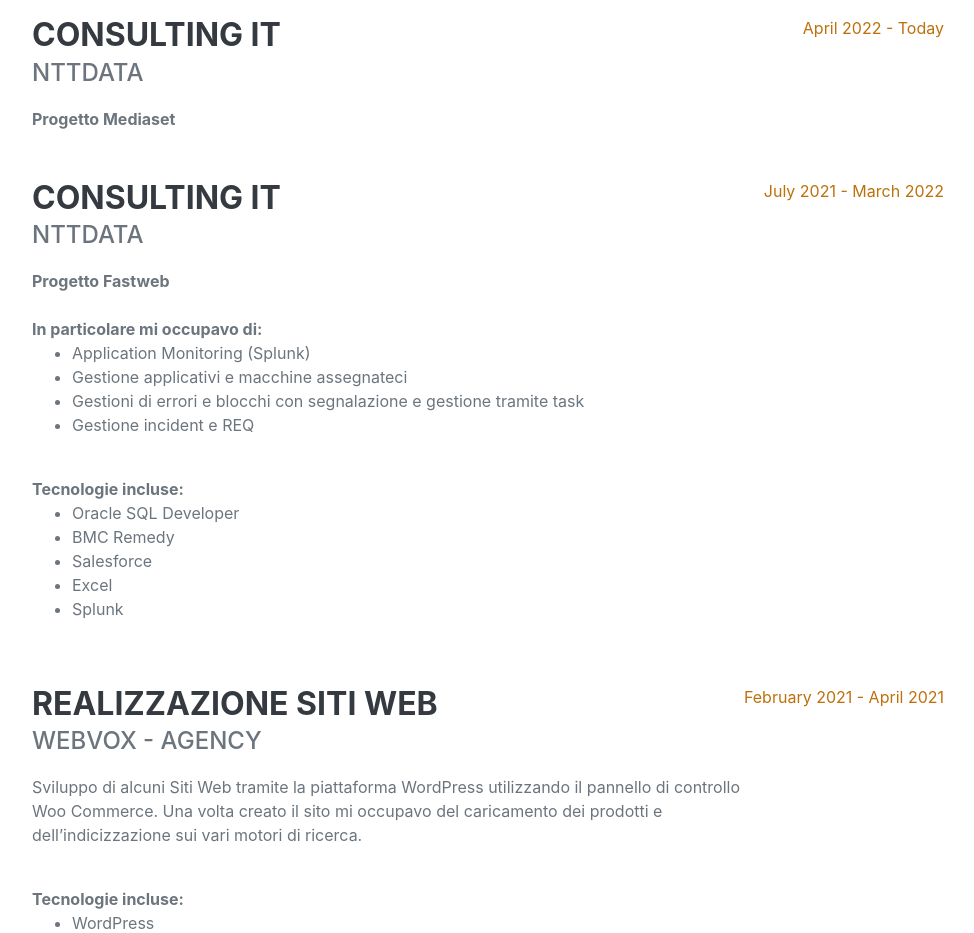
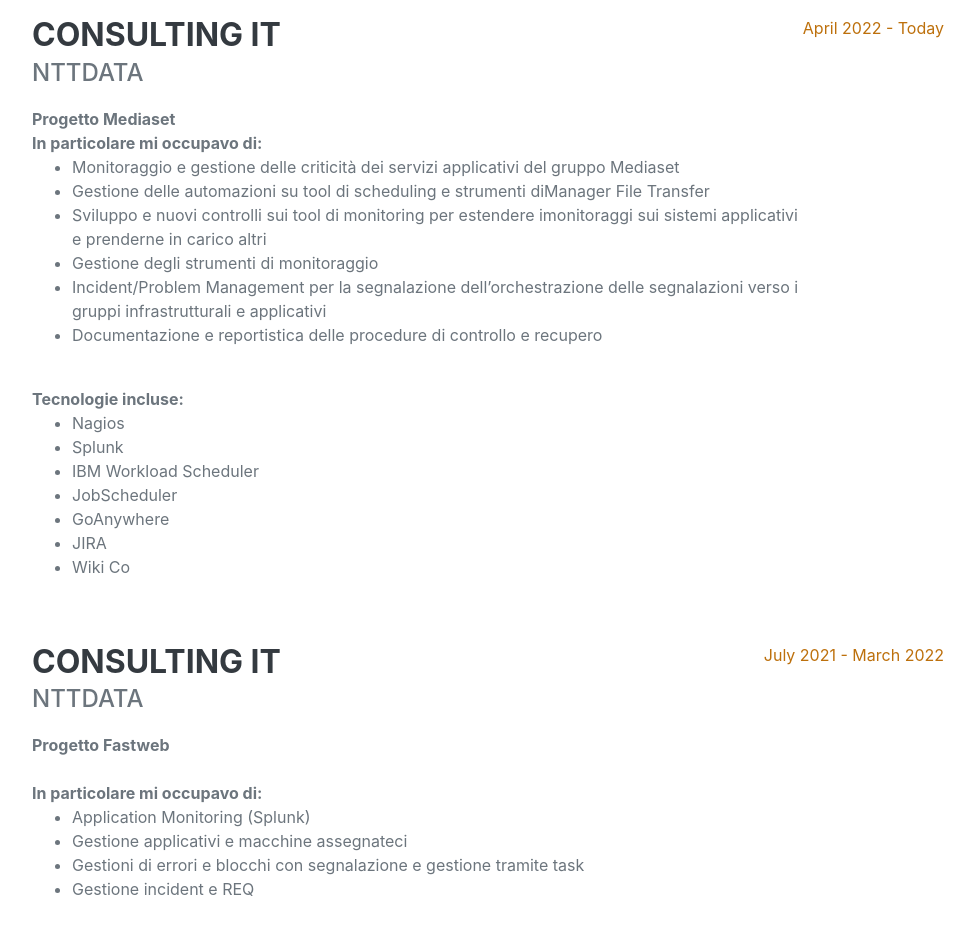
Before and after one commit to Totuccio98/salvatoremiserendino.github.io, a plain HTML site: page index.html in a window 1280 px wide. Shown: the part 980-1913 px from the top of the page, without its empty margins (288-1262 px from the left). Drawn offline with nearby package versions, Linux system fonts and the light colour scheme; a web font is replaced by a local one.

Commit message:
Update index.html

```diff
--- a/index.html
+++ b/index.html
@@ -64,6 +64,25 @@
                             <h3 class="mb-0">Consulting IT</h3>
                             <div class="subheading mb-3">NTTDATA</div>
                             <b>Progetto Mediaset</b>
+                            <b><br>In particolare mi occupavo di:</b>
+                            <ul>
+                                <li>Monitoraggio e gestione delle criticità dei servizi applicativi del gruppo Mediaset</li>
+                                <li>Gestione delle automazioni su tool di scheduling e strumenti diManager File Transfer</li>
+                                <li>Sviluppo e nuovi controlli sui tool di monitoring per estendere imonitoraggi sui sistemi applicativi e prenderne in carico altri</li>
+                                <li>Gestione degli strumenti di monitoraggio</li>
+                                <li>Incident/Problem Management per la segnalazione dell’orchestrazione  delle  segnalazioni  verso  i  gruppi  infrastrutturali e applicativi</li>
+                                <li>Documentazione e reportistica delle procedure di controllo e recupero</li>
+                            </ul>
+                                <b><br>Tecnologie incluse:</b>
+                            <ul>
+                                <li>Nagios</li>
+                                <li>Splunk</li>
+                                <li>IBM Workload Scheduler</li>
+                                <li>JobScheduler</li>
+                                <li>GoAnywhere</li>
+                                <li>JIRA</li>
+                                <li>Wiki Co</li>
+                            </ul>
                         </div>
                         <div class="flex-shrink-0"><span class="text-info">April 2022 - Today</span></div>
                     </div>
```
